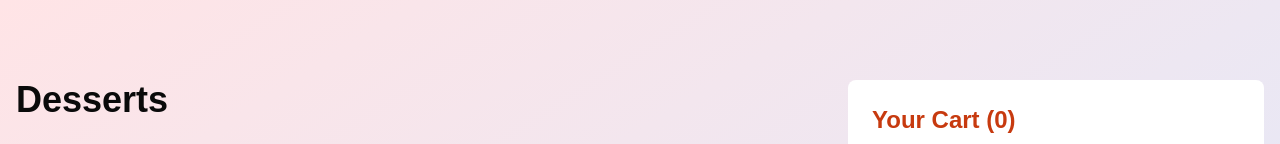
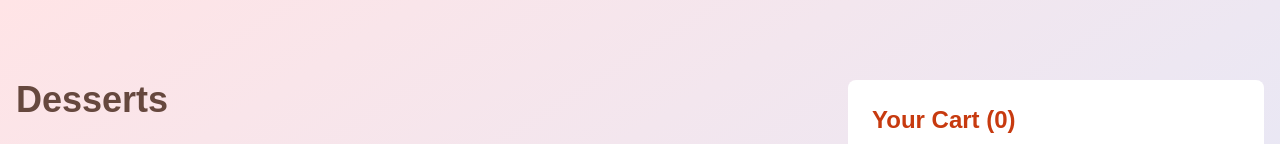
Before and after one commit to nouhcc1/frontmentor-1, a Next.js app: page / in a window 1280 px wide. Shown: the top 144 px of the page. Built offline with nearby package versions, Linux system fonts and the light colour scheme.

Commit message:
change some miner padding and colors

```diff
--- a/app/component/productCard.tsx
+++ b/app/component/productCard.tsx
@@ -14,15 +14,12 @@ type Products = {
 
 
 const ProductCard = ({ product }: { product: Products }) => {
-  //const [count, setCount] = useState(0);
   const { addToCart,getProductCount } = useCart();
 
   const handleClick = () => {
-    //setCount(count + 1);
     addToCart({ name: product.name, count: getProductCount(product.name), price: product.price, image: product.image.desktop});
   };
   const handleClickMinus = () => {
-    //setCount(count + 1);
     addToCart({ name: product.name, count: getProductCount(product.name)-2, price: product.price, image: product.image.desktop});
   };
 
@@ -42,7 +39,7 @@ const ProductCard = ({ product }: { product: Products }) => {
 
           >
             <Image
-              className="flex items-center justify-center p-1 col-span-1 w-5 h-5 rounded-full border border-white"
+              className="flex items-center justify-center p-1 col-span-1 w-5 h-5 rounded-full border border-white hover:cursor-pointer"
               src="/assets/images/icon-decrement-quantity.svg"
               alt={product.name}
               width={24}
@@ -51,7 +48,7 @@ const ProductCard = ({ product }: { product: Products }) => {
             />
             <span className="col-span-1 text-white text-sm xs:text-xs mxs:text-sm">{getProductCount(product.name)}</span>
             <Image
-              className="flex items-center justify-center p-1 col-span-1 w-5 h-5 rounded-full border border-white"
+              className="flex items-center justify-center p-1 col-span-1 w-5 h-5 rounded-full border border-white hover:cursor-pointer"
               src="/assets/images/icon-increment-quantity.svg"
               alt={product.name}
               width={24}
--- a/app/component/productGrid.tsx
+++ b/app/component/productGrid.tsx
@@ -5,7 +5,7 @@ import data from '../constent/data.json'
 const ProductGrid = () => {
   return (
     <div>
-      <h1 className="text-4xl text-left font-bold font-[family-name:var(--font-geist-mono)"> Desserts</h1>
+      <h1 className="text-4xl text-left font-bold font-[family-name:var(--font-geist-mono) text-colorsub800"> Desserts</h1>
       <div className="p-6 grid grid-cols-1 gap-4 xs:grid-cols-2 md:grid-cols-3">
             {data.map(product => (
                 <Fragment key={product.name}>
--- a/app/component/sideBare.tsx
+++ b/app/component/sideBare.tsx
@@ -30,7 +30,7 @@ const SideBare = () => {
               <li key={index} className="flex items-center justify-between py-4 col-span-2 border-b border-gray-300">
                 <div className="text-sm ">
                   <h1 className="font-bold text-colorsub800 line-clamp-1">{item.name}</h1>
-                  <p className="font-semibold text-amber-600">{item.count+"x"}   <span className='text-colorsub'><span className='text-xs font-thin '>@</span>${item.price}</span> <span className='text-colorsub500'>${item.count*item.price}</span></p>
+                  <p className="font-semibold text-amber-600">{item.count+"x"}   <span className='text-colorsub pl-2'><span className='text-xs font-thin '>@</span>${item.price}</span> <span className='text-colorsub500 pl-1'>${item.count*item.price}</span></p>
                 </div>
                 <button onClick={() =>removeFromCart(item.name)}>
                   <Image
--- a/app/context/CartContext.tsx
+++ b/app/context/CartContext.tsx
@@ -25,7 +25,7 @@ export const CartProvider = ({ children }: { children: React.ReactNode }) => {
     setCartItems((prevItems) => {
       const existingItem = prevItems.find((item) => item.name === product.name);
       if (existingItem) {
-        if(!(product.count + 1>0)) removeFromCart(existingItem.name) ;
+        if(!(product.count+1>0)) removeFromCart(existingItem.name) ;
         return prevItems.map((item) =>
           item.name === product.name ? { ...item, count: product.count + 1 } : item
         );
```
